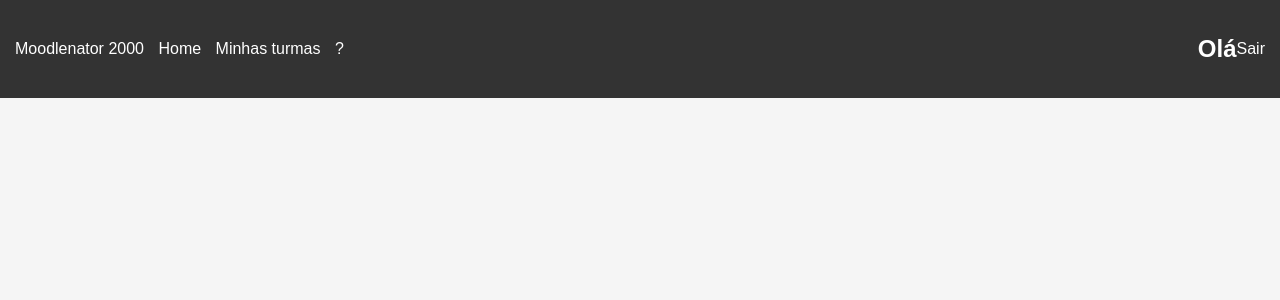
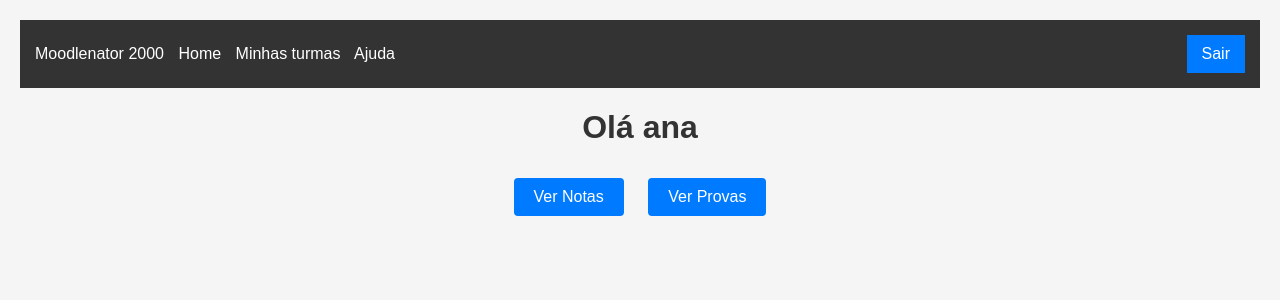
Before and after one commit to anasofia0/sistema-exames, a Flask app: template app/templates/loggedAluno.html in a window 1280 px wide. Shown: the top 300 px of the page. Run offline with Flask 3, Linux system fonts and the light colour scheme; the template is opened without the code that fills it, so the values that code supplies are empty; a user stored in the database is signed in; some libraries are stand-ins or nearby versions.

Commit message:
corrção do problema com a data da prova e melhoria dos htmls

```diff
--- a/app/controllers/dashboards.py
+++ b/app/controllers/dashboards.py
@@ -4,12 +4,12 @@ from ..app import db
 
 bp = Blueprint("dashboards", __name__)
 
-@bp.route("/loggedAluno", methods=["GET", "POST"])
+@bp.route("/logged/aluno", methods=["GET", "POST"])
 @login_required
 def loggedAluno():
     return render_template("loggedAluno.html") # se o login for bem sucedido, redireciona para a dashboard
 
-@bp.route("/loggedProfessor", methods=["GET", "POST"])
+@bp.route("/logged/professor", methods=["GET", "POST"])
 @login_required
 def loggedProfessor():
     return render_template("loggedProfessor.html") # se o login for bem sucedido, redireciona para a dashboard
--- a/app/forms/form_exame.py
+++ b/app/forms/form_exame.py
@@ -5,7 +5,7 @@ from wtforms.validators import DataRequired
 class CriaExameForm(FlaskForm):
     nome = StringField("Nome", validators=[DataRequired()])
     nota = DecimalField("Nota", validators=[DataRequired()])
-    data_abertura = DateTimeField("Data abertura", format="%d   /%m/%Y %H:%M:%S", validators=[DataRequired()])
+    data_abertura = DateTimeField("Data abertura", format="%d/%m/%Y %H:%M:%S", validators=[DataRequired()])
     data_fechamento = DateTimeField("Data fechamento", format="%d/%m/%Y %H:%M:%S", validators=[DataRequired()])
     questoes = SelectMultipleField("Questões", coerce=int)
     submit = SubmitField("Criar exame")
--- a/app/templates/base.html
+++ b/app/templates/base.html
@@ -72,14 +72,19 @@
             <div>
                 <a class="navbar-brand" href="/">Moodlenator 2000</a>
                 <a class="nav-link active" href="/">Home</a>
-                <a class="nav-link" href="/">Minhas turmas</a>
-                <a class="nav-link" href="/">?</a>
+                {% if current_user.is_authenticated %}
+                    <a class="nav-link" href="/">Minhas turmas</a>
+                {% endif %}
+
+                <a class="nav-link" href="/">Ajuda</a>
             </div>
             <div class="navbar-right">
-                {% block session%}
-                <a class="navbar-button" href="/register">Register</a>
-                <a class="navbar-button" href="/login">Login</a>
-                {% endblock %}
+                {% if current_user.is_authenticated %}
+                    <a class="navbar-button" href="/logout">Sair</a>
+                {% else %}
+                    <a class="navbar-button" href="/register">Register</a>
+                    <a class="navbar-button" href="/login">Login</a>
+                {% endif %}
             </div>
         </nav>
         <!-- Your page content -->
@@ -87,4 +92,6 @@
         {% endblock %}
 
     </body>
+    {% block scripts %}
+    {% endblock %}
 </html>
--- a/app/templates/loggedAluno.html
+++ b/app/templates/loggedAluno.html
@@ -1,11 +1,39 @@
 {% extends "base.html" %}
 {% block title %}Index{% endblock %}
-{% block session %}
-<head>
-    <title>Logado Aluno</title>
-</head>
-<body>
-    <h2>Olá {{session.nome}}</h2>
-    <a href="/logout">Sair</a>
-</body>
+
+{% block styles %}
+    {{ super() }}
+    <style>
+        body {
+            font-family: Arial, sans-serif;
+            background: #f5f5f5;
+            text-align: center;
+            padding: 20px;
+        }
+
+        h1 {
+            color: #333;
+        }
+
+        .button-style {
+            display: inline-block;
+            margin: 10px;
+            padding: 10px 20px;
+            border: 0;
+            border-radius: 4px;
+            color: #fff;
+            background-color: #007BFF;
+            text-decoration: none;
+        }
+
+        .button-style:hover {
+            background-color: #0056b3;
+        }
+    </style>
 {% endblock %}
+
+{% block content %}
+    <h1>Olá {{current_user.nome}}</h1>
+    <a class="button-style" href="/logged/aluno">Ver Notas</a>
+    <a class="button-style" href="/logged/aluno">Ver Provas</a>
+{% endblock %}
```
Also changed, not shown: app/auth/auth.py (+7 -1 lines), app/controllers/exames.py (+5 -5 lines), app/templates/criacao_exame.html (+35 -0 lines), app/templates/loggedProfessor.html (+35 -8 lines), saas.db.
